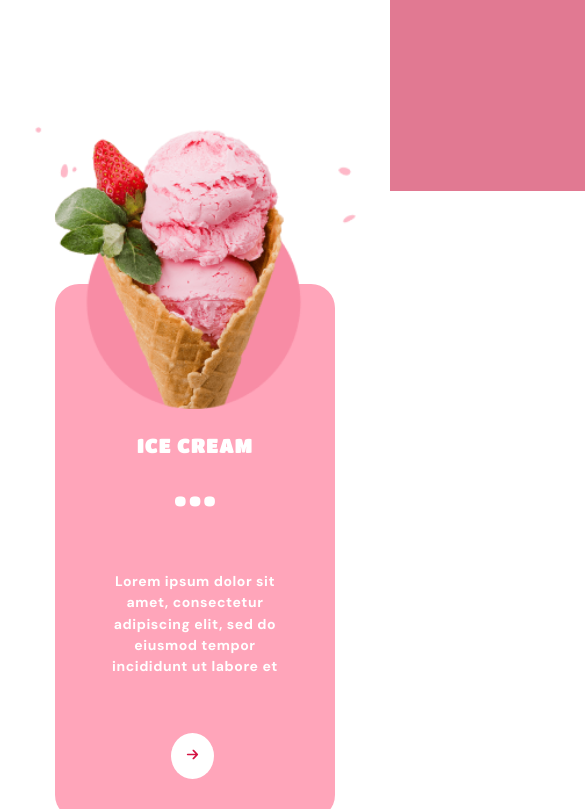
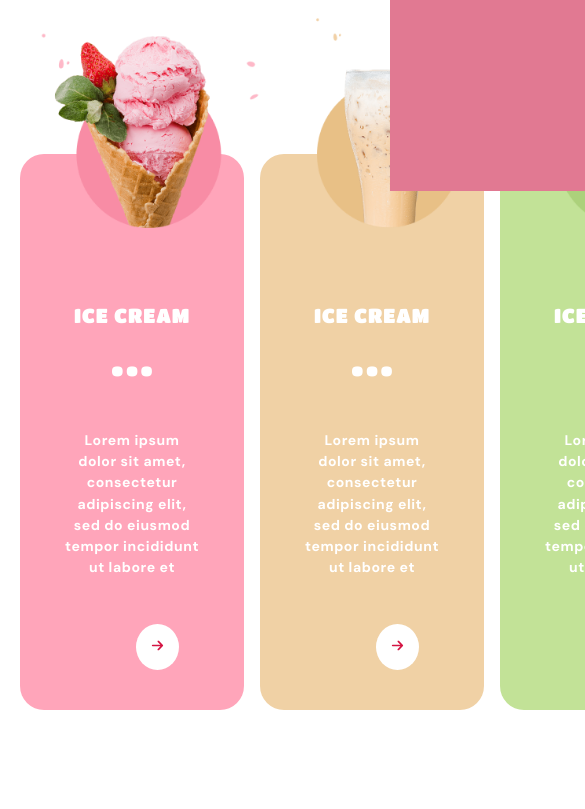
Before and after one commit to FredyBarajas/goit-final-proyect-icecream, a website built with Parcel: page src/index.html in a window 390 px wide. Shown: the part 653-1462 px from the top of the page, 585 px wide, since content can reach past the window. Built offline with nearby package versions, Linux system fonts and the light colour scheme.

Commit message:
resolution

```diff
--- a/src/partials/products.html
+++ b/src/partials/products.html
@@ -1,8 +1,10 @@
+<section class="products">
     <div class="cards container">
         <div class="section-title">
             <p class="plus-section">100% natural</p>
             <h2 class="name-section">products</h2>
         </div>
+        <div class="list-card">
             <ul class="list img-pink ">
                 <li class="image_product"><img class="image"src="/src/images/ice_cream.png" alt="ice_cream" width="325px" height="325px">
                     <ul class="products-description">
@@ -52,3 +54,5 @@
                 </li>
             </ul>
         </div>
+    </div>
+</section>
--- a/src/sass/_products.scss
+++ b/src/sass/_products.scss
@@ -1,3 +1,4 @@
+
 .cards{
     margin-top: 60px;
 }
@@ -29,9 +30,7 @@
     justify-content: center;
     text-decoration: none;
 }
-.list-description{
-    list-style: none;
-}
+
 .product--name{
     font-family: 'Titan One';
     font-style: normal;
@@ -56,8 +55,13 @@
 }
 .image {
     position: absolute;
-    right: -23px;
-    top: -200px;
+    align-content: center;
+    align-items: center;
+    left: 9%;
+    top: -150px;
+    width: 249px;
+    height: 252px;
+
 }
 .point{
     color: #fff;
@@ -68,11 +72,11 @@
 .img-pink{
     background-color:$secondary-color;
     border-radius: 24px;
-    margin-bottom: 200px;
+    margin-bottom: 150px;
     padding-top: 150px;
     display: flex;
     position: relative;
-    bottom: -300px;
+    bottom: -170px;
 }
 .img-brown{
     @extend .img-pink;
@@ -93,3 +97,37 @@
     padding: 15px;
     background-color: #ffff;
 }
+@media screen and (max-width: 768px){
+    .product{
+        display: flex;
+        flex-direction: column;
+        justify-content: center;
+    }
+
+    .section-title{
+    display: flex;
+    flex-direction: column;
+    }
+    .container{
+        width: 768px;
+        display: flex;
+        justify-content: center;
+        flex-direction: column;
+    }
+    .list{
+        display: flex;
+        justify-content: space-between ;
+        width: 224px;
+    }
+    .image{
+        width: 220px;
+        height: 224px;
+        }
+        .img-pink:not(:last-child):not(:last-child) {
+            margin-right: 16px;
+        }
+        .list-card{
+            display: flex;
+            flex-wrap: nowrap;
+        }
+}
```
Lines whose indentation alone changed are shown as unchanged.
